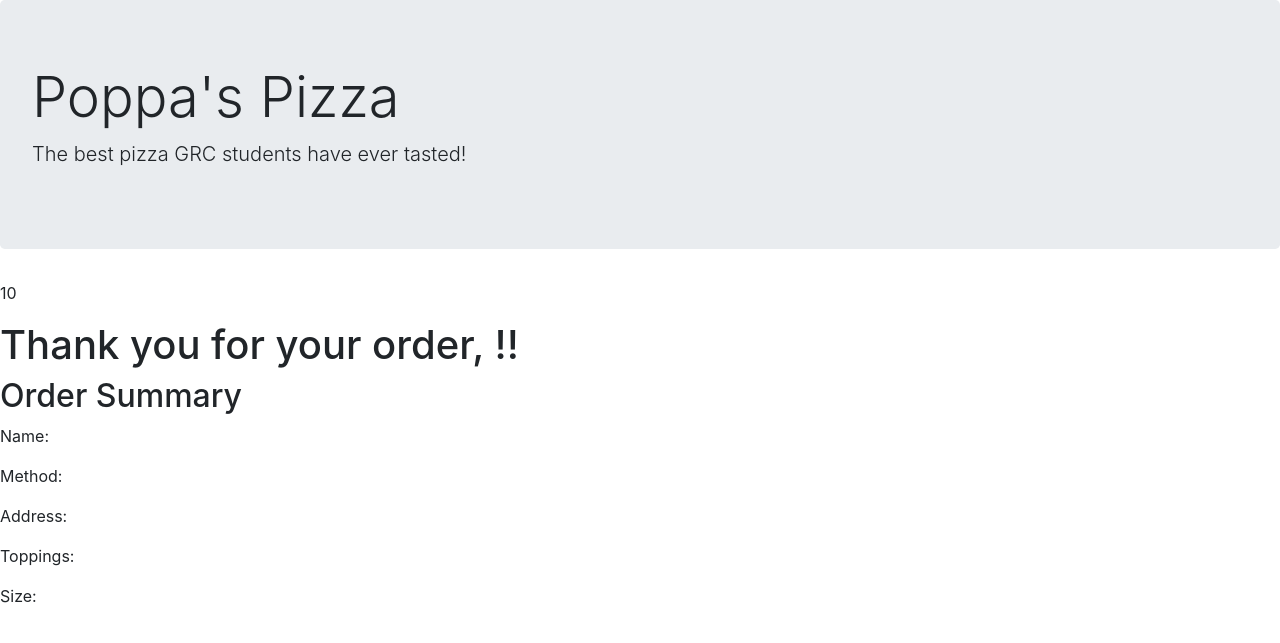
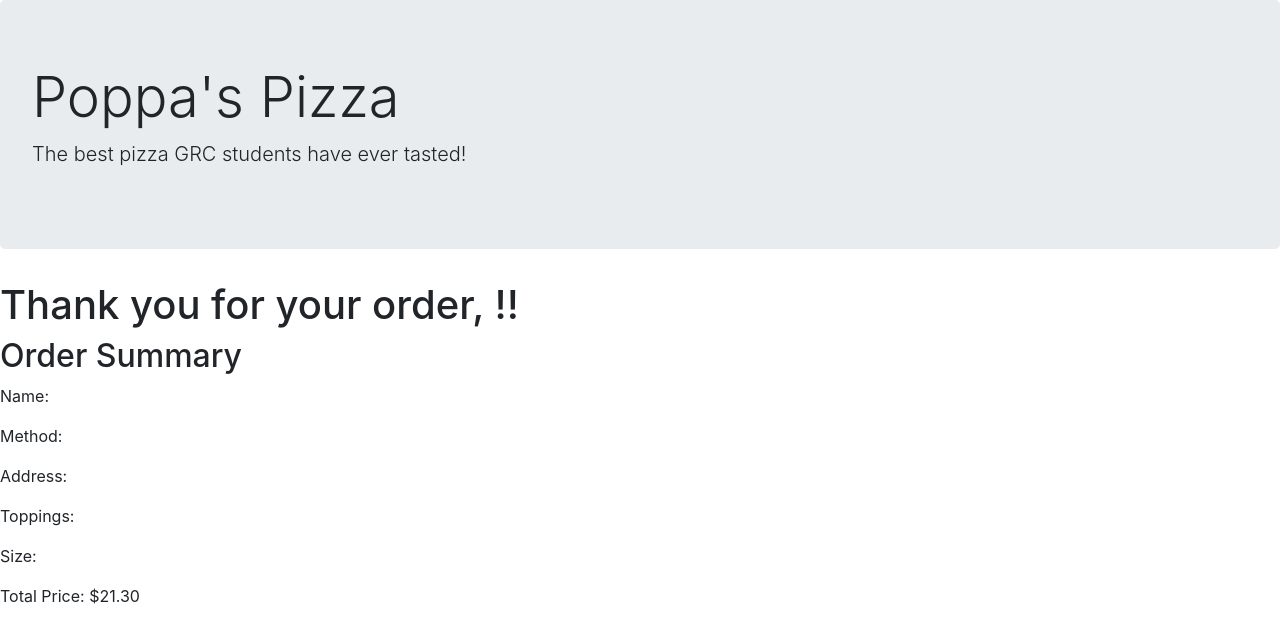
Before and after one commit to tostrander/fa21-sdev305, a PHP site: page /confirm.php in a window 1280 px wide. Shown: the top 643 px of the page. Run offline with PHP 8.4, Linux system fonts and the light colour scheme; data that the repository does not hold is empty.

Commit message:
Add files via upload

```diff
--- a/pizza/confirm.php
+++ b/pizza/confirm.php
@@ -54,30 +54,61 @@
             }
          */
 
+        //Define a constant for sales tax rate
         define("TAX_RATE", 0.065);
-        $price = 10.00 * TAX_RATE;
+        define("TOPPING_PRICE", 0.50);
 
         $fname = $_POST['fname'];
         $lname = $_POST['lname'];
         $method = $_POST['method'];
         $address = nl2br($_POST['address']);
-        $toppings = implode(", ", $_POST['toppings']);
+
+        $toppings = "";
+        $numToppings = 0;
+        if (!empty($_POST['toppings']))
+        {
+            $toppings = implode(", ", $_POST['toppings']);
+            $numToppings = sizeof($_POST['toppings']);
+        }
+
         $size = $_POST['size'];
 
-        $numToppings = sizeof($_POST['toppings']);
 
-        if ($numToppings <= 1) {
-            $basePrice = 10.00;
+        //Validate form data
+
+
+
+        /* Calculate price of pizza
+         * Base price:
+         * Small - $10.00
+         * Medium - $15.00
+         * Large - $20.00
+         * Toppings - 0.50 each
+         * Sales tax, 0.065
+         */
+        if ($size == "small") {
+            $price = 10.00;
+        } elseif ($size == "medium") {
+            $price = 15.00;
         } else {
-            $basePrice = 15.00;
+            $price = 20.00;
         }
 
-        $basePrice = $numToppings <= 1 ? 10.00 : 15.00;
-        echo $numToppings <= 1 ? 10.00 : 15.00;
-        echo "<pre>";
-        //var_dump($_SERVER);
-        echo "</pre>";
+        //Add cost of toppings
+        $price += $numToppings * TOPPING_PRICE;
 
+        //Add sales tax
+        $price += $price * TAX_RATE;
+        $price = number_format($price, 2);
+
+
+        //Send an email to Poppa
+
+
+        //Store the order in a database
+
+
+        //Display order summary for customer, including total price
         echo "<h1>Thank you for your order, $fname!!</h1>";
         echo "<h2>Order Summary</h2>";
         echo "<p>Name: $fname $lname</p>";
@@ -85,6 +116,9 @@
         echo "<p>Address: $address</p>";
         echo "<p>Toppings: $toppings</p>";
         echo "<p>Size: $size</p>";
+        echo "<p>Total Price: $$price</p>";
+
+
     ?>
 
 
```
